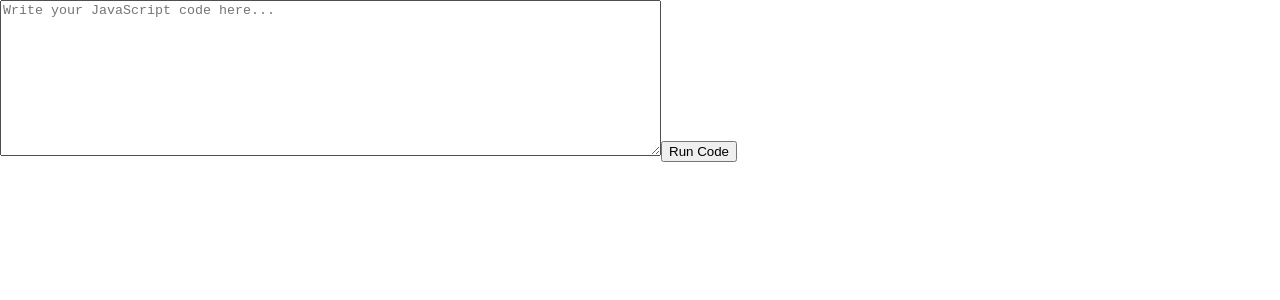
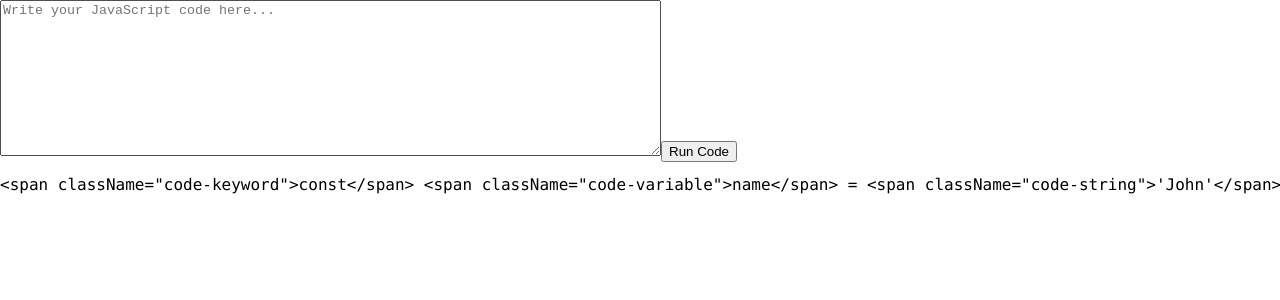
Before and after one commit to alexkkm/react-yarn, a React (Create React App) app: page /prompt in a window 1280 px wide. Shown: the top 300 px of the page. Built offline with nearby package versions, Linux system fonts and the light colour scheme.

Commit message:
added code displaying method in prompt.jsx

```diff
--- a/src/index.jsx
+++ b/src/index.jsx
@@ -8,7 +8,7 @@ import RoutePage from './route/route';
 import ComponentPage from './component';
 import RouteToFunction from './route/routeToFunction';
 import RouteToClass from './route/routeToClass';
-import Prompt from './code/prompt';
+import Prompt from './prompt/prompt';
 
 const root = ReactDOM.createRoot(document.getElementById('root'));
 root.render(
--- a/src/code/prompt.jsx
+++ b/src/prompt/prompt.jsx
@@ -1,16 +1,10 @@
 import React, { useEffect, useState } from "react";
-
 
 const Prompt = () => {
   const [code, setCode] = useState("");
-  const [output, setOutput]= useState("")
 
   const handleCodeChange = (event) => {
     setCode(event.target.value);
-  };
-
-  const handleOutputChange = (event) => {
-    setOutput(event.target.value);
   };
 
   const executeCode = () => {
@@ -24,6 +18,16 @@ const Prompt = () => {
     }
   };
 
+  const DefaultCodeDisplay = () => {
+    return (
+      <pre>
+        <code>
+          {`<span className="code-keyword">const</span> <span className="code-variable">name</span> = <span className="code-string">'John'</span>;`}
+        </code>
+      </pre>
+    );
+  };
+
   return (
     <div>
       <textarea
@@ -35,6 +39,8 @@ const Prompt = () => {
       ></textarea>
       <button onClick={executeCode}>Run Code</button>
       <pre id="output"></pre>
+
+      <DefaultCodeDisplay />
     </div>
   );
 };
```
